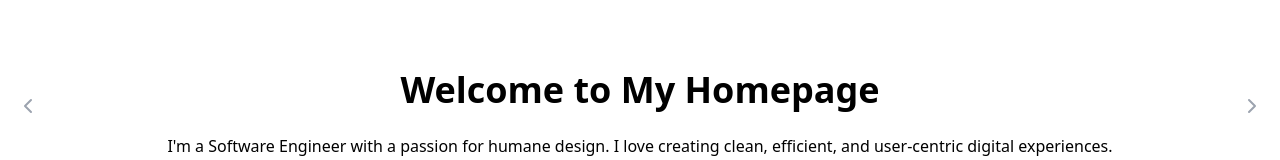
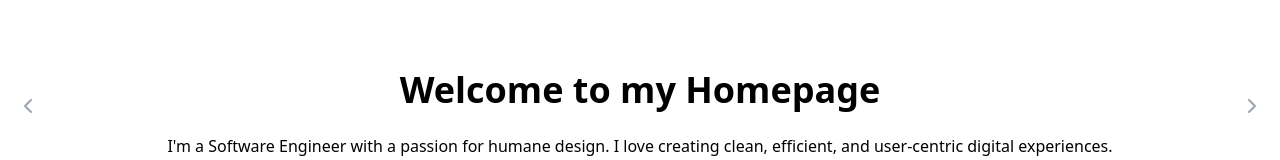
Before and after one commit to rnjesuz/rnjesuz.github.io, a React (Vite) app: page / in a window 1280 px wide. Shown: the part 294-454 px from the top of the page. Built offline with nearby package versions, Linux system fonts and the light colour scheme; the HTML template or start-up script is replaced by a standard one.

Commit message:
chore: homepage text format tweak

```diff
--- a/src/HomepageCarousel/sections/Home.jsx
+++ b/src/HomepageCarousel/sections/Home.jsx
@@ -2,7 +2,7 @@ import { Github, Linkedin } from "lucide-react";
 
 const Home = () => (
   <div className="space-y-6">
-    <h1 className="text-4xl font-bold">Welcome to My Homepage</h1>
+    <h1 className="text-4xl font-bold">Welcome to my Homepage</h1>
     <p className="text-base">
       I'm a Software Engineer with a passion for humane design. I love creating clean,
       efficient, and user-centric digital experiences.
```
